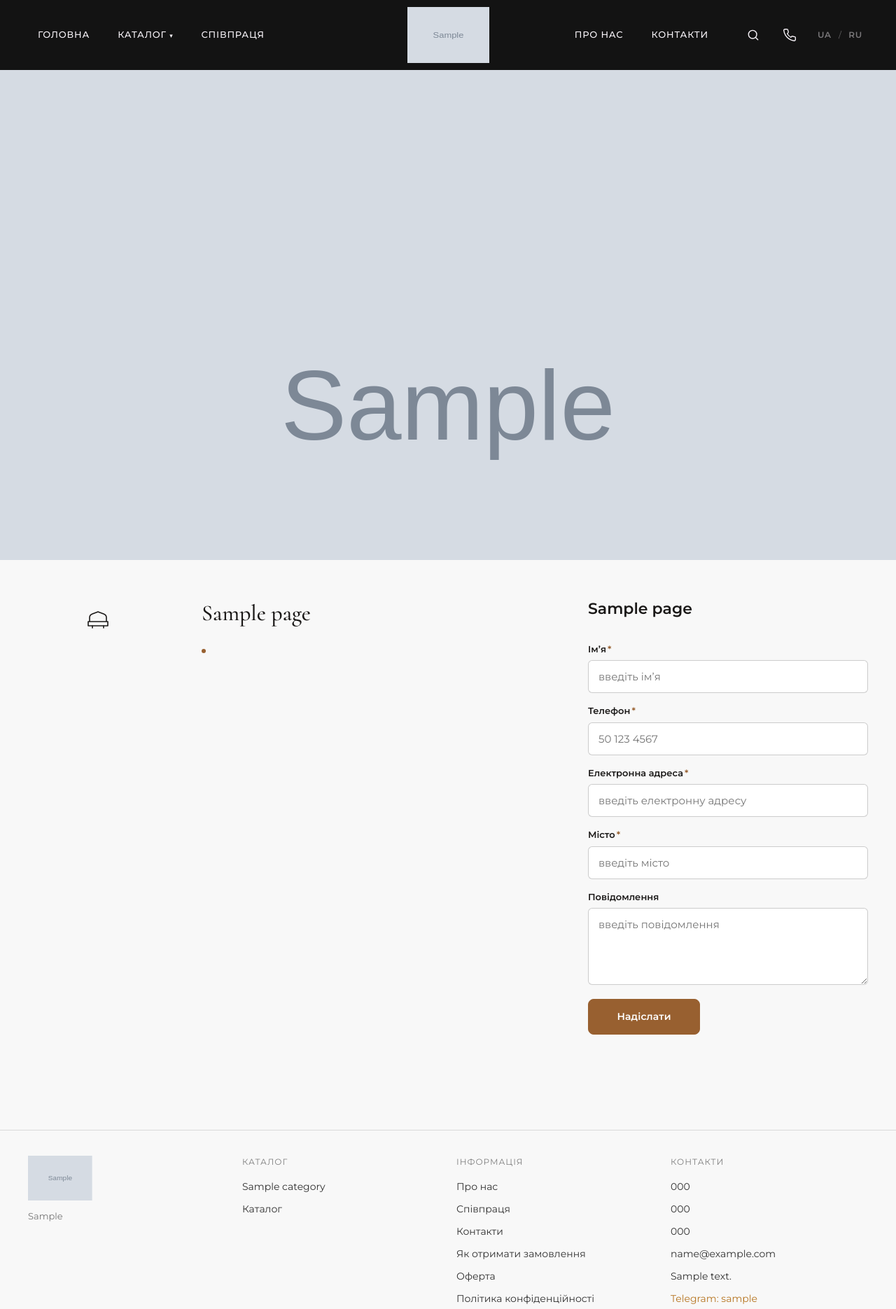
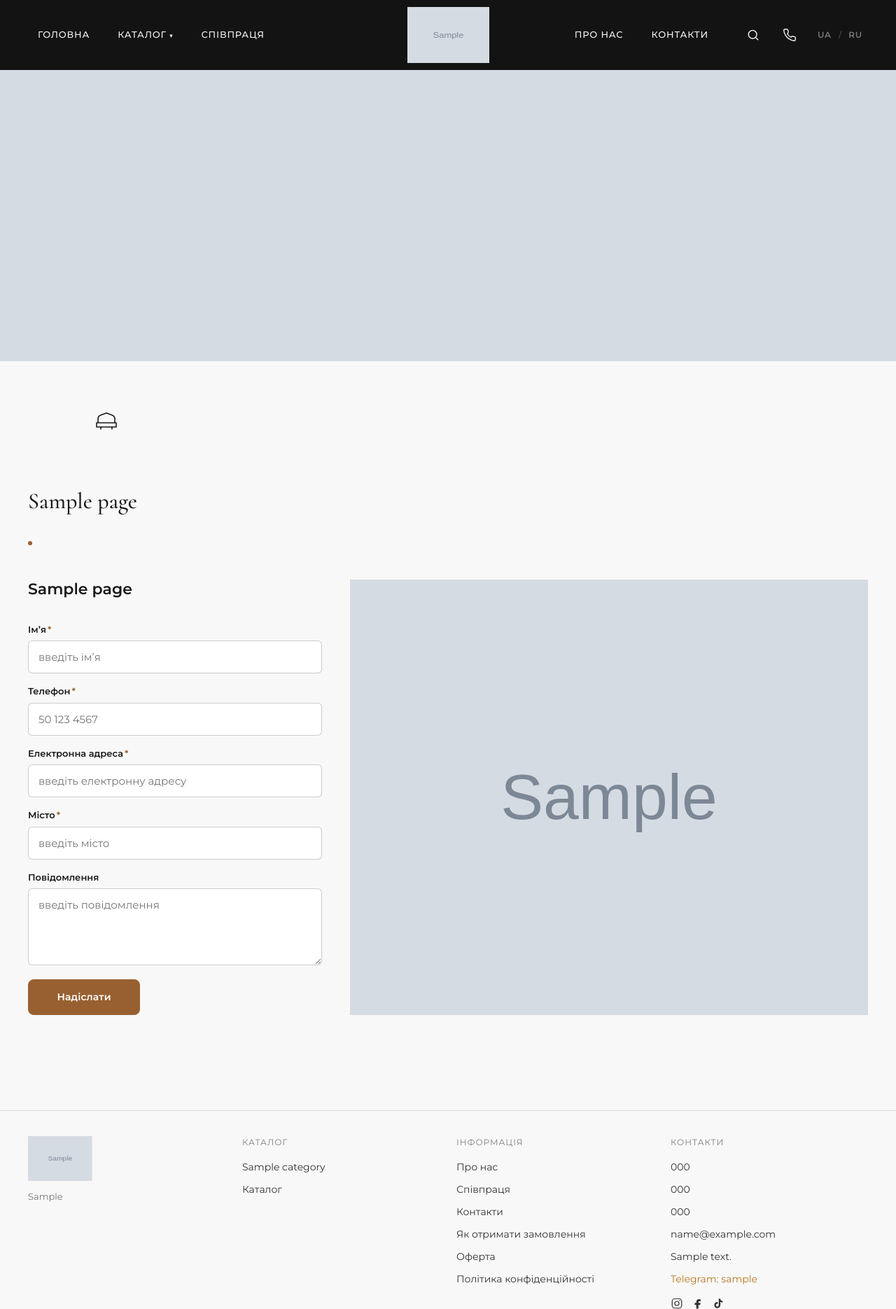
Before and after one commit to prometeylabsanna-lgtm/rossa, a Django app: template templates/pages/collab.html in a window 1280 px wide. Shown: the top 1870 px of the page at 70% size. Run offline with Django 5.2, Linux system fonts and the light colour scheme; tables that the repository leaves empty hold one stand-in row (values such as "Sample post"); the template is opened without the code that fills it: values that come from a table or form of the project are taken from there, most other values are stand-ins (such as "Sample title", 1, 10 or a date in 2020); grey boxes marked "Sample" are stand-in pictures.

Commit message:
переваги

```diff
--- a/src/core/static/css/pages/collab.css
+++ b/src/core/static/css/pages/collab.css
@@ -7,24 +7,24 @@
   overflow: hidden;
   background: #0a0a0a;
   border-radius: 0;
-  height: calc(100vh - var(--header-offset) - env(safe-area-inset-top, 0px));
-  height: calc(100svh - var(--header-offset) - env(safe-area-inset-top, 0px));
-  height: calc(100dvh - var(--header-offset) - env(safe-area-inset-top, 0px));
+  height: min(42vh, 280px);
+  height: min(42svh, 280px);
+  height: min(42dvh, 280px);
 }
 
 @media (min-width: 768px) {
   .collab__hero {
     width: 100%;
     margin-left: 0;
-    height: min(78vh, 720px);
-    height: min(78dvh, 720px);
+    height: min(48vh, 420px);
+    height: min(48dvh, 420px);
   }
 }
 
 @media (min-width: 1024px) {
   .collab__hero {
-    height: calc(100vh - var(--header-offset) - env(safe-area-inset-top, 0px));
-    height: calc(100dvh - var(--header-offset) - env(safe-area-inset-top, 0px));
+    height: min(52vh, 480px);
+    height: min(52dvh, 480px);
   }
 }
 
@@ -41,60 +41,30 @@
 }
 
 .collab {
+  display: flex;
+  flex-direction: column;
+  gap: 40px;
   padding: 36px var(--pad-x) var(--section-y);
   padding-bottom: calc(var(--section-y) + env(safe-area-inset-bottom, 0px));
 }
 
 @media (min-width: 768px) {
   .collab {
+    gap: 48px;
     padding-top: 48px;
   }
 }
 
 @media (min-width: 1024px) {
   .collab {
+    gap: 56px;
     padding-top: 56px;
     padding-left: max(var(--pad-x), env(safe-area-inset-left, 0px));
     padding-right: max(var(--pad-x), env(safe-area-inset-right, 0px));
   }
 }
 
-/* Один ряд: переваги | підтримка дилера | форма */
-.collab__row {
-  display: flex;
-  flex-direction: column;
-  gap: 40px;
-  align-items: stretch;
-}
-
-@media (min-width: 768px) {
-  .collab__row {
-    display: grid;
-    grid-template-columns: minmax(0, 1fr) minmax(280px, 400px);
-    gap: 36px 40px;
-    align-items: start;
-  }
-
-  .collab-advantages {
-    grid-column: 1 / -1;
-  }
-}
-
-@media (min-width: 1100px) {
-  .collab__row {
-    grid-template-columns:
-      minmax(140px, 200px)
-      minmax(280px, 1fr)
-      minmax(300px, 400px);
-    gap: 32px 48px;
-    align-items: start;
-  }
-
-  .collab-advantages {
-    grid-column: auto;
-  }
-}
-
+/* 1. Переваги — горизонтальний ряд */
 .collab-advantages {
   min-width: 0;
   text-align: center;
@@ -121,13 +91,6 @@
     grid-template-columns: repeat(5, minmax(0, 1fr));
     gap: 20px;
     align-items: start;
-  }
-}
-
-@media (min-width: 1100px) {
-  .collab-advantages__list {
-    grid-template-columns: 1fr;
-    gap: 28px;
   }
 }
 
@@ -215,11 +178,9 @@
   line-height: 1.4;
   color: var(--color-ink);
   text-wrap: balance;
-  -webkit-transition: opacity 0.4s var(--reveal-easing) calc(var(--reveal-delay) + 80ms);
-  transition: opacity 0.4s var(--reveal-easing) calc(var(--reveal-delay) + 80ms);
 }
 
-@media (min-width: 1100px) {
+@media (min-width: 1024px) {
   .collab-advantages__label {
     font-size: 13px;
   }
@@ -254,6 +215,7 @@
   }
 }
 
+/* 2. Підтримка дилера — під перевагами */
 .collab-dealer {
   min-width: 0;
   width: 100%;
@@ -273,7 +235,7 @@
 @media (min-width: 768px) {
   .collab-dealer__title {
     font-size: 32px;
-    margin-bottom: 22px;
+    margin-bottom: 28px;
   }
 }
 
@@ -281,16 +243,24 @@
   list-style: none;
   margin: 0;
   padding: 0;
-  display: flex;
-  flex-direction: column;
-  gap: 18px;
+  display: grid;
+  grid-template-columns: 1fr;
+  gap: 20px;
+}
+
+@media (min-width: 768px) {
+  .collab-dealer__list {
+    grid-template-columns: repeat(3, minmax(0, 1fr));
+    gap: 24px 28px;
+  }
 }
 
 .collab-dealer__item {
   display: grid;
-  gap: 6px;
+  gap: 8px;
   padding-left: 18px;
   position: relative;
+  align-content: start;
 }
 
 .collab-dealer__item::before {
@@ -330,8 +300,20 @@
   }
 }
 
+/* 3. Форма зліва + картинка справа */
 .collab-apply {
+  display: grid;
+  grid-template-columns: 1fr;
+  gap: 28px;
+  align-items: stretch;
   min-width: 0;
+}
+
+@media (min-width: 900px) {
+  .collab-apply {
+    grid-template-columns: minmax(280px, 420px) minmax(0, 1fr);
+    gap: 40px;
+  }
 }
 
 .collab-apply__form {
@@ -393,3 +375,29 @@
   min-width: 160px;
   margin-top: 4px;
 }
+
+.collab-apply__media {
+  margin: 0;
+  min-height: 220px;
+  background: var(--color-surface);
+  overflow: hidden;
+}
+
+.collab-apply__img {
+  display: block;
+  width: 100%;
+  height: 100%;
+  min-height: 220px;
+  max-height: 420px;
+  object-fit: cover;
+  object-position: center;
+}
+
+@media (min-width: 900px) {
+  .collab-apply__media,
+  .collab-apply__img {
+    min-height: 100%;
+    max-height: none;
+    height: 100%;
+  }
+}
--- a/templates/pages/collab.html
+++ b/templates/pages/collab.html
@@ -21,7 +21,6 @@
   {% endif %}
 
   <section class="collab">
-    <div class="collab__row">
     {% if page.benefits %}
       <section class="collab-advantages" aria-labelledby="collab-advantages-title">
         <h2 id="collab-advantages-title" class="visually-hidden">{{ page.advantages_title }}</h2>
@@ -78,7 +77,7 @@
         <h2 id="collab-dealer-title" class="collab-dealer__title">{{ page.dealer_support_title }}</h2>
         <ul class="collab-dealer__list">
           {% for item in page.dealer_support %}
-              <li class="collab-dealer__item">
+            <li class="collab-dealer__item reveal reveal--up" data-reveal-delay="{% widthratio forloop.counter0 1 80 %}">
               <strong class="collab-dealer__item-title">{{ item|loc:'title' }}</strong>
               <span class="collab-dealer__item-body">{{ item|loc:'body' }}</span>
             </li>
@@ -91,7 +90,19 @@
       <div class="collab-apply__form">
         {% include "leads/partnership_form.html" %}
       </div>
+      {% if page.form_image %}
+        <figure class="collab-apply__media">
+          <img
+            class="collab-apply__img"
+            src="{{ page.form_image.url }}"
+            alt=""
+            width="1200"
+            height="900"
+            loading="lazy"
+            decoding="async"
+          >
+        </figure>
+      {% endif %}
     </section>
-    </div>
   </section>
 {% endblock %}
```
Lines whose indentation alone changed are shown as unchanged.
